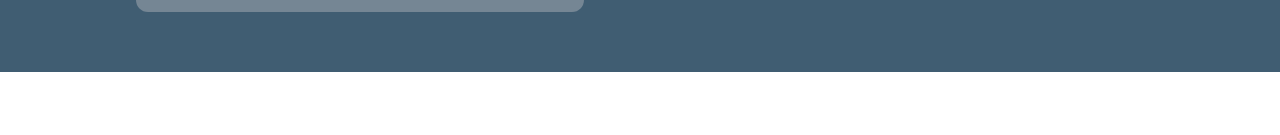
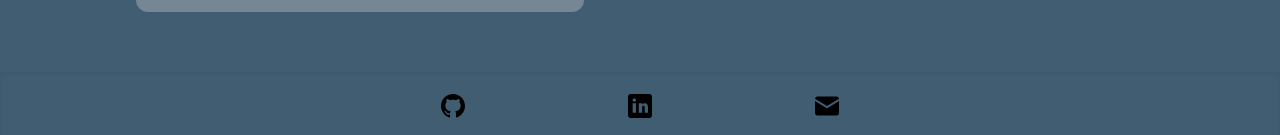
Before and after one commit to christianbookout/christianbookout.github.io, a React (Create React App) app: page / in a window 1280 px wide. Shown: the part 3883-4018 px from the top of the page. Before the commit the page ends 3955 px from the top, so only its background shows below. Built offline with nearby package versions, Linux system fonts and the light colour scheme.

Commit message:
cleanups

```diff
--- a/public/index.html
+++ b/public/index.html
@@ -7,7 +7,7 @@
     <meta name="theme-color" content="#405D72" />
     <meta
       name="description"
-      content="Web site created using create-react-app"
+      content="Christian Bookout's portfolio"
     />
     <link rel="apple-touch-icon" href="%PUBLIC_URL%/logo192.png" />
     <!--
--- a/src/index.js
+++ b/src/index.js
@@ -3,6 +3,7 @@ import ReactDOM from 'react-dom/client';
 import './index.css';
 import App from './App';
 import Projects from './Projects';
+import Footer from './Footer';
 import reportWebVitals from './reportWebVitals';
 
 const root = ReactDOM.createRoot(document.getElementById('root'));
@@ -10,6 +11,7 @@ root.render(
   <React.StrictMode>
     <App />
     <Projects />
+    <Footer />
   </React.StrictMode>
 );
 
```
Also changed, not shown: src/About.js (deleted).
